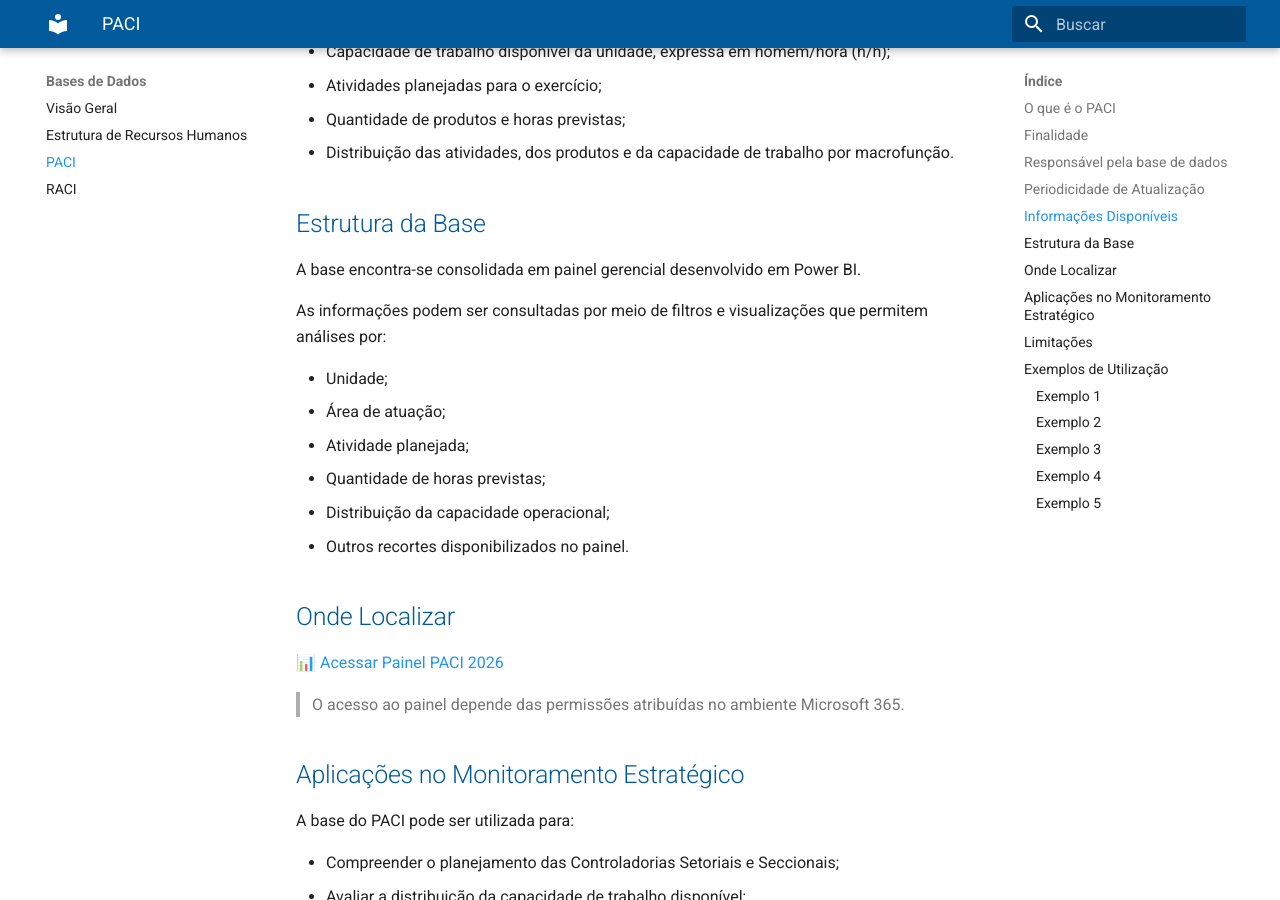
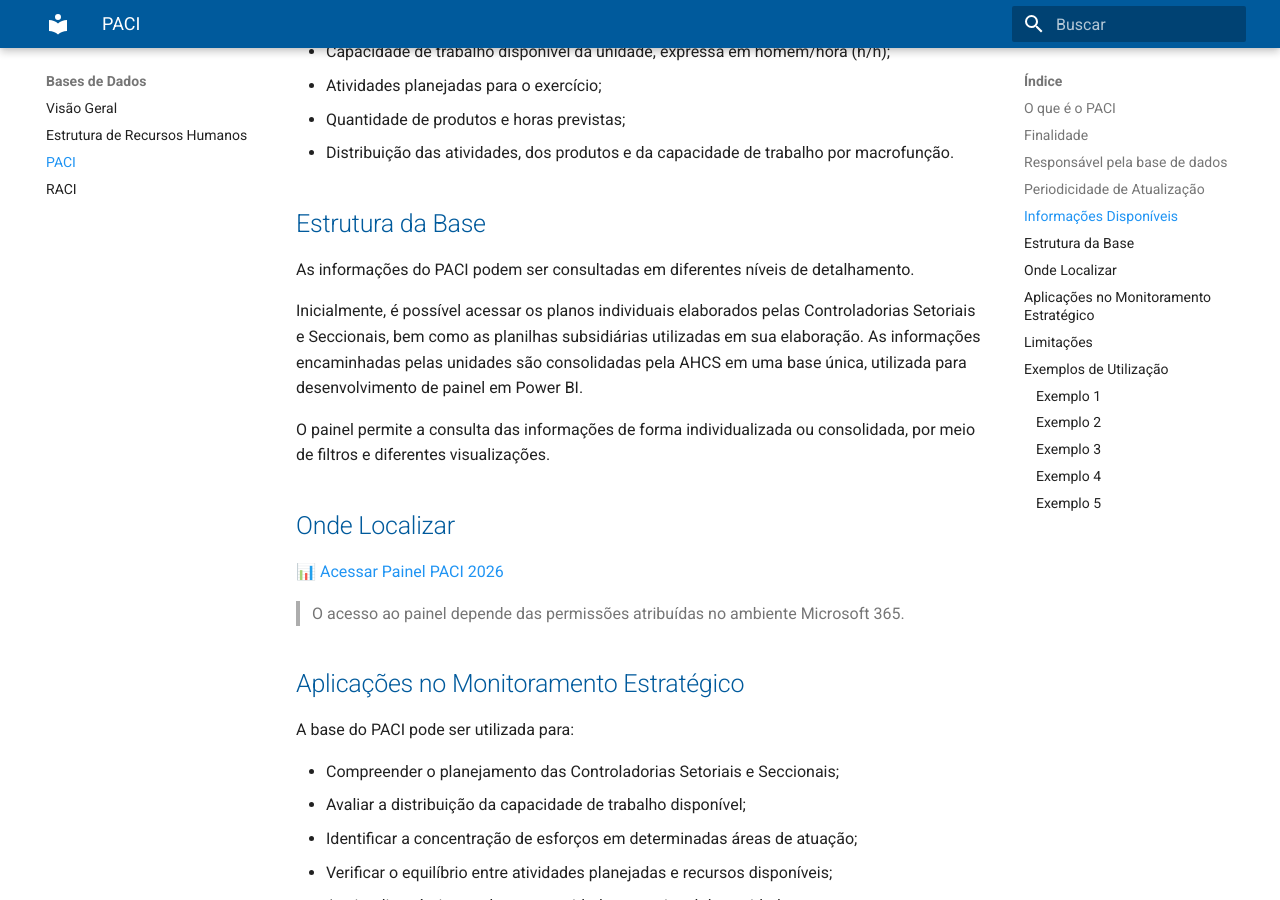
Before and after one commit to CGEMG-AHCS/guia-monitoramento-estrategico, an MkDocs documentation site: the page built from docs/bases-dados/paci.md, in a window 1280 px wide and 900 px high, scrolled down 1459 px. Built offline with MkDocs 1.6.1 and Material for MkDocs 9.7.7, drawn with Linux system fonts in a browser that asks for light colours.

Commit message:
Update paci.md

```diff
--- a/docs/bases-dados/paci.md
+++ b/docs/bases-dados/paci.md
@@ -36,16 +36,11 @@ Entre as principais informações disponíveis destacam-se:
 
 ## Estrutura da Base
 
-A base encontra-se consolidada em painel gerencial desenvolvido em Power BI.
+As informações do PACI podem ser consultadas em diferentes níveis de detalhamento.
 
-As informações podem ser consultadas por meio de filtros e visualizações que permitem análises por:
+Inicialmente, é possível acessar os planos individuais elaborados pelas Controladorias Setoriais e Seccionais, bem como as planilhas subsidiárias utilizadas em sua elaboração. As informações encaminhadas pelas unidades são consolidadas pela AHCS em uma base única, utilizada para desenvolvimento de painel em Power BI.
 
-- Unidade;
-- Área de atuação;
-- Atividade planejada;
-- Quantidade de horas previstas;
-- Distribuição da capacidade operacional;
-- Outros recortes disponibilizados no painel.
+O painel permite a consulta das informações de forma individualizada ou consolidada, por meio de filtros e diferentes visualizações.
 
 ## Onde Localizar
 
```
